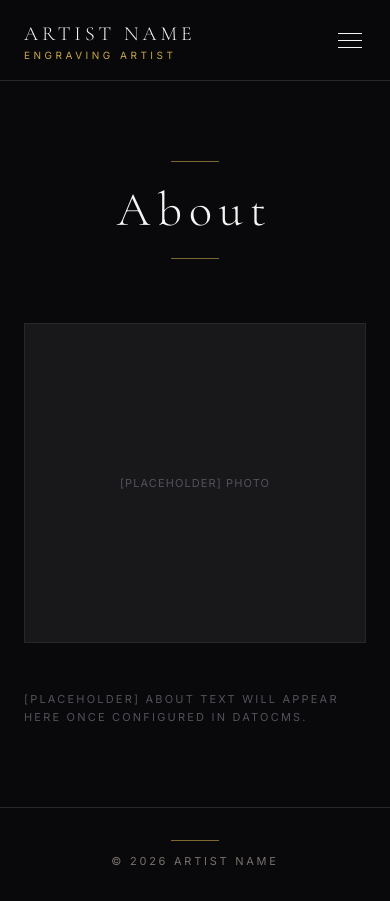
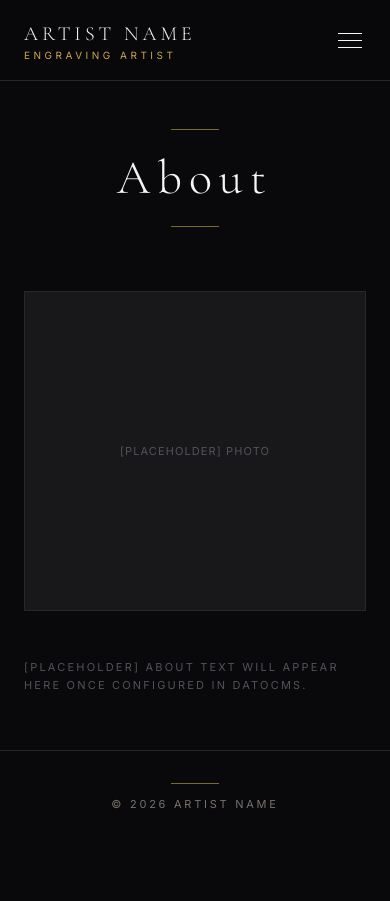
Before and after one commit to dustinkegley-prog/Engraving-Artist-Portfolio, a Next.js app: page /about in a window 390 px wide. After the commit the page ends 844 px from the top, so only its background shows below. Built offline with nearby package versions, Linux system fonts and the light colour scheme.

Commit message:
fix: reduce about page padding on mobile, cap photo width when stacked

```diff
--- a/app/about/page.tsx
+++ b/app/about/page.tsx
@@ -43,7 +43,7 @@ export default async function AboutPage() {
   }
 
   return (
-    <div className="mx-auto max-w-5xl px-6 py-20">
+    <div className="mx-auto max-w-5xl px-6 py-12 md:py-20">
       <div className="mb-16 text-center">
         <div className="mx-auto mb-6 h-px w-12 bg-gold-500 opacity-60" />
         <h1 className="font-serif text-5xl font-light tracking-[0.15em] text-stone-100">
@@ -54,7 +54,7 @@ export default async function AboutPage() {
 
       <div className="flex flex-col gap-12 md:flex-row md:items-start md:gap-16">
         {settings?.aboutPhoto ? (
-          <div className="w-full flex-shrink-0 md:w-72">
+          <div className="w-full max-w-sm mx-auto flex-shrink-0 md:max-w-none md:mx-0 md:w-72">
             <DatoCmsImage
               data={settings.aboutPhoto.responsiveImage}
               className="w-full border border-zinc-800"
@@ -62,7 +62,7 @@ export default async function AboutPage() {
             />
           </div>
         ) : (
-          <div className="h-80 w-full flex-shrink-0 md:w-72 bg-zinc-900 border border-zinc-800 flex items-center justify-center">
+          <div className="h-80 w-full max-w-sm mx-auto flex-shrink-0 md:max-w-none md:mx-0 md:w-72 bg-zinc-900 border border-zinc-800 flex items-center justify-center">
             <span className="text-[11px] tracking-widest uppercase text-zinc-600">[PLACEHOLDER] Photo</span>
           </div>
         )}
```
